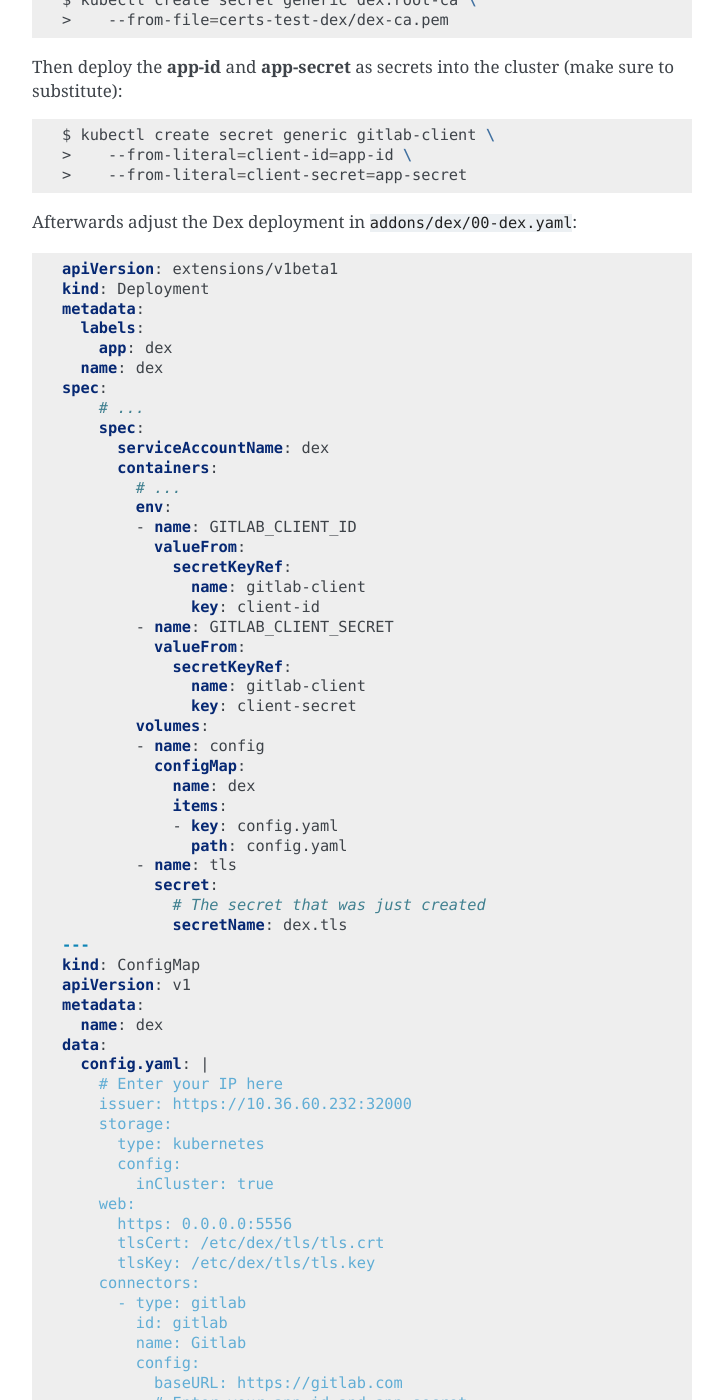
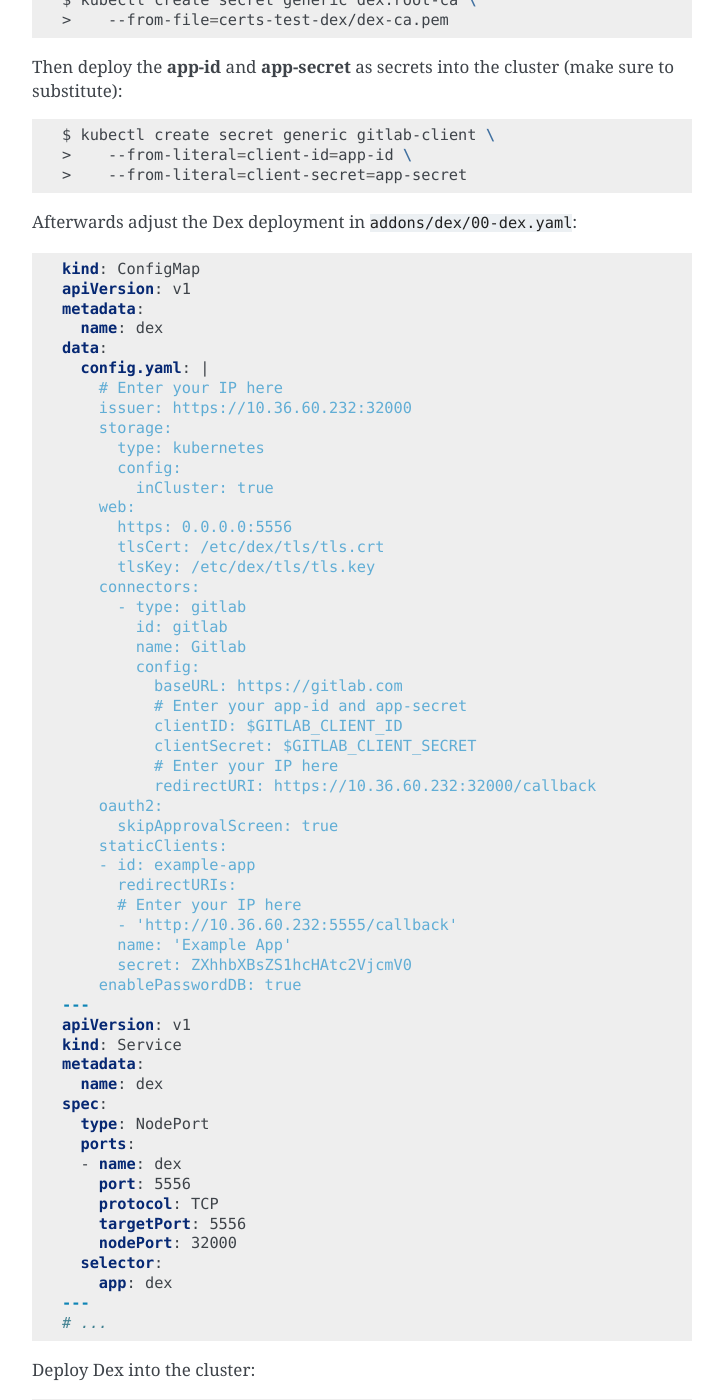
Before and after one commit to noris-network/koris, a Sphinx documentation site: the page built from docs/addons.rst, in a window 1280 px wide and 1400 px high, scrolled down 2375 px. Shown: the whole window, without its empty margins (388-1111 px from the left). Built offline with Sphinx 7.4.7, drawn with Linux system fonts in a browser that asks for light colours; some of the changed text lies outside the part shown.

Commit message:
Implemented changes in merge review
In order to properly reflect the implemented changes for OS
network creation, `openstack.py` has been updated.

The `configs/example-config.yml` has been updated to include a
documentation about the `private_net` creation.

The Dox documentation in `docs/addons.rst` has been corrected
regarding deployments and OIDC secrets.

The `util/net.py` module has been removed, with functions being
moved locally into `dex.py`.

If `floatingip: false` is set, Dex will take the assigned
LoadBalancer IP for the CA issuer and listener. Like this, the
automated test suite should run through with Dex being configured.

```diff
--- a/docs/addons.rst
+++ b/docs/addons.rst
@@ -126,41 +126,6 @@
 
 .. code-block:: yaml
 
-    apiVersion: extensions/v1beta1
-    kind: Deployment
-    metadata:
-      labels:
-        app: dex
-      name: dex
-    spec:
-        # ...
-        spec:
-          serviceAccountName: dex
-          containers:
-            # ...
-            env:
-            - name: GITLAB_CLIENT_ID
-              valueFrom:
-                secretKeyRef:
-                  name: gitlab-client
-                  key: client-id
-            - name: GITLAB_CLIENT_SECRET
-              valueFrom:
-                secretKeyRef:
-                  name: gitlab-client
-                  key: client-secret
-            volumes:
-            - name: config
-              configMap:
-                name: dex
-                items:
-                - key: config.yaml
-                  path: config.yaml
-            - name: tls
-              secret:
-                # The secret that was just created
-                secretName: dex.tls
-    ---
     kind: ConfigMap
     apiVersion: v1
     metadata:
```
Also changed, not shown: other parts of docs/addons.rst (+4 -4 lines), 3 other files.
